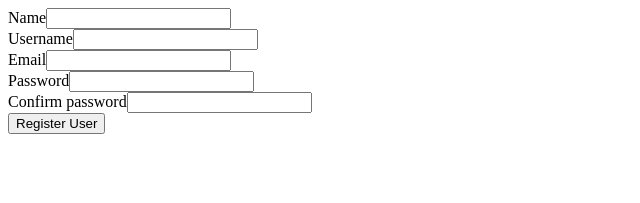
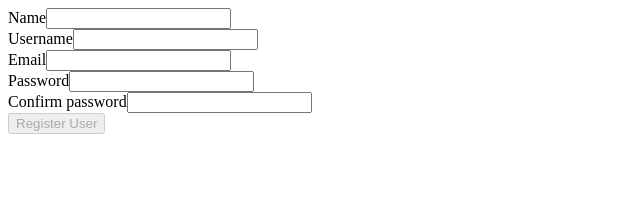
Before and after one commit to wpplng/react-account-registration, a React (Vite) app: page / in a window 1280 px wide. Shown: the top 203 px of the page, without its empty margins (0-640 px from the left). Built offline with nearby package versions, Linux system fonts and the light colour scheme.

Commit message:
password validation

```diff
--- a/src/components/RegisterUser.tsx
+++ b/src/components/RegisterUser.tsx
@@ -13,6 +13,12 @@ const RegisterUser = (): ReactElement => {
     confirmPassword: '',
   });
 
+  const passwordLongEnough = formData.password.length >= 8;
+  const passwordsMatch =
+    formData.password.length > 0 &&
+    formData.password === formData.confirmPassword;
+  const isValidForm = passwordLongEnough && passwordsMatch;
+
   const handleChange = (e: React.ChangeEvent<HTMLInputElement>) => {
     const { name, value } = e.target;
     setFormData((prev) => ({ ...prev, [name]: value }));
@@ -20,7 +26,14 @@ const RegisterUser = (): ReactElement => {
 
   const handleSubmit = (e: React.FormEvent) => {
     e.preventDefault();
-    console.log(formData);
+
+    const registrationData = {
+      name: formData.name,
+      username: formData.username,
+      email: formData.email,
+      password: formData.password,
+    };
+    console.log(registrationData);
   };
 
   return (
@@ -37,7 +50,7 @@ const RegisterUser = (): ReactElement => {
           onChange={handleChange}
         />
       ))}
-      <Button type='submit' />
+      <Button type='submit' disabled={!isValidForm} />
     </form>
   );
 };
--- a/src/elements/Button.tsx
+++ b/src/elements/Button.tsx
@@ -2,8 +2,13 @@ import type { ReactElement } from 'react';
 
 type ButtonTypeProps = {
   type: 'submit';
+  disabled: boolean;
 };
 
-export const Button = ({ type }: ButtonTypeProps): ReactElement => {
-  return <button type={type}>Register User</button>;
+export const Button = ({ type, disabled }: ButtonTypeProps): ReactElement => {
+  return (
+    <button type={type} disabled={disabled}>
+      Register User
+    </button>
+  );
 };
```
